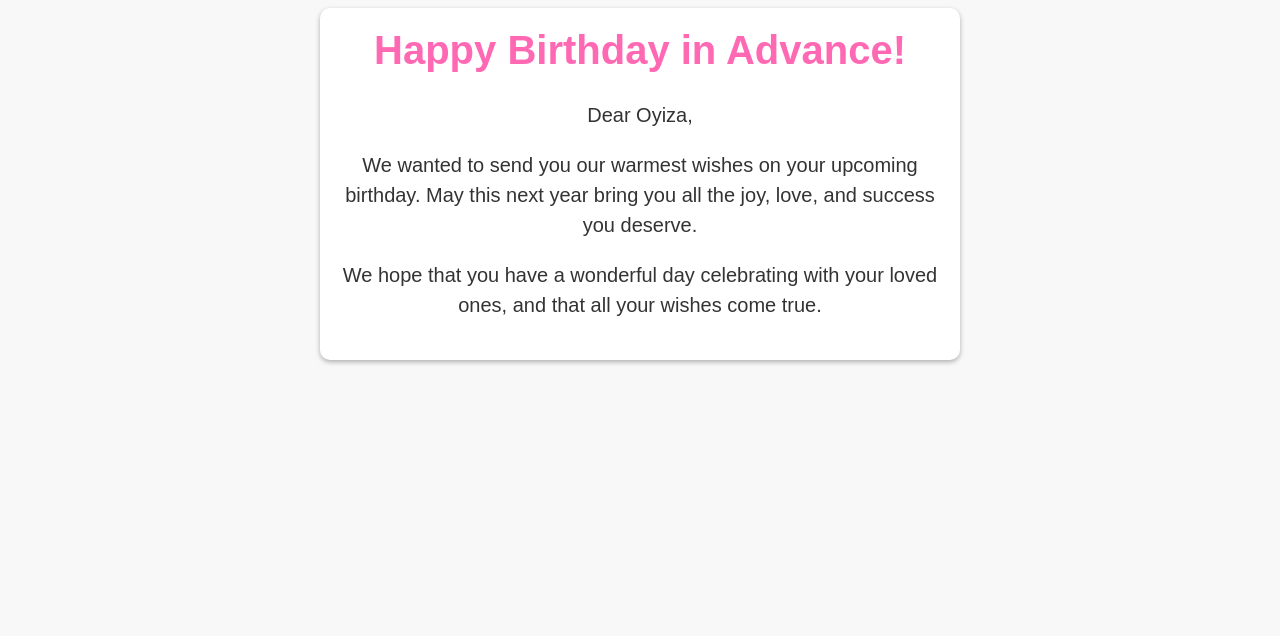
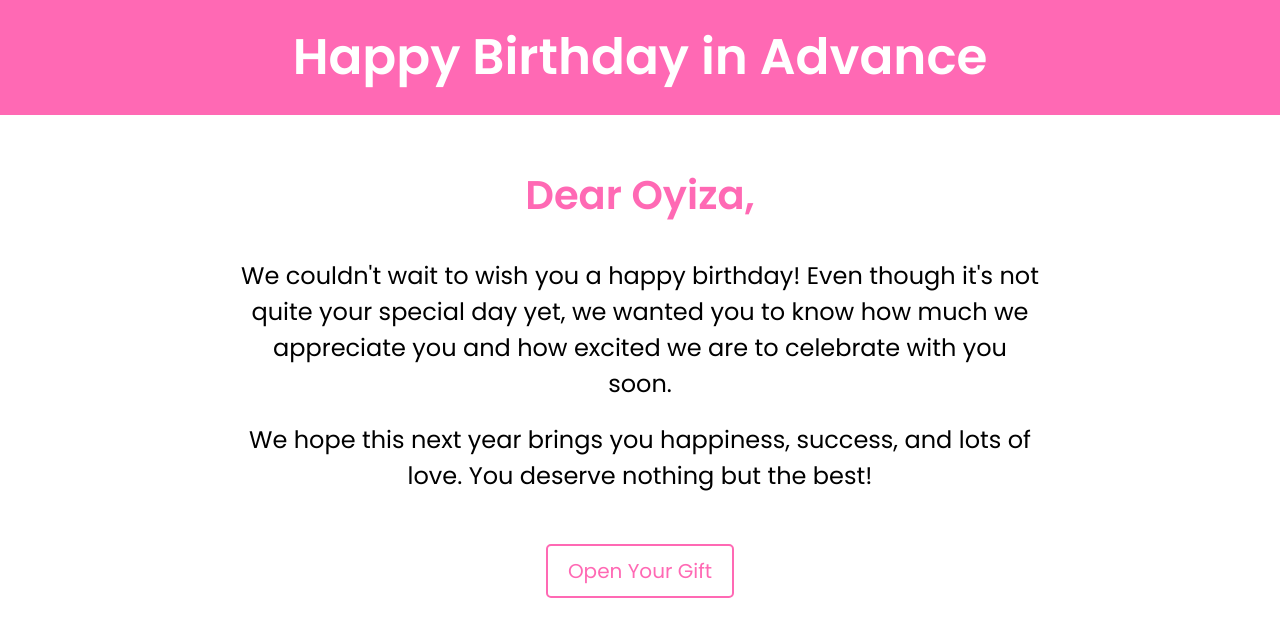
Before and after one commit to lacklux/lacklux.github.io, a plain HTML site: page index.html in a window 1280 px wide. Drawn offline with Linux system fonts and the light colour scheme.

Commit message:
Update index.html

```diff
--- a/index.html
+++ b/index.html
@@ -20,56 +20,71 @@
 </body>
 </html> -->
 <!DOCTYPE html>
-<html lang="en">
+<html>
 <head>
-	<meta charset="UTF-8">
-	<title>Birthday Wishes</title>
+	<meta charset="utf-8">
+	<title>Happy Birthday in Advance</title>
+	<link href="https://fonts.googleapis.com/css?family=Poppins:400,600&display=swap" rel="stylesheet">
 	<style>
 		body {
-			background-color: #f8f8f8;
-			font-family: Arial, sans-serif;
+			margin: 0;
+			padding: 0;
+			font-family: 'Poppins', sans-serif;
 		}
-		.container {
-			max-width: 600px;
-			margin: 0 auto;
+		header {
+			background-color: #ff69b4;
 			padding: 20px;
-			background-color: #fff;
-			border-radius: 10px;
-			box-shadow: 0 2px 5px rgba(0,0,0,0.3);
+			color: #fff;
 			text-align: center;
 		}
 		h1 {
+			font-size: 50px;
+			margin: 0;
+		}
+		.container {
+			max-width: 800px;
+			margin: 0 auto;
+			padding: 50px 20px;
+			text-align: center;
+		}
+		h2 {
+			font-size: 40px;
 			color: #ff69b4;
-			font-size: 40px;
 			margin-top: 0;
 		}
 		p {
-			color: #333;
+			font-size: 24px;
+			line-height: 1.5;
+			margin: 20px 0;
+		}
+		.btn {
+			background-color: #fff;
+			color: #ff69b4;
+			border: 2px solid #ff69b4;
+			padding: 10px 20px;
 			font-size: 20px;
-			line-height: 1.5;
+			border-radius: 5px;
+			text-decoration: none;
+			display: inline-block;
+			transition: all 0.3s ease-in-out;
+			margin-top: 30px;
 		}
-		button {
+		.btn:hover {
 			background-color: #ff69b4;
 			color: #fff;
-			border: none;
-			padding: 10px 20px;
-			border-radius: 5px;
-			font-size: 18px;
 			cursor: pointer;
-			margin-top: 20px;
-		}
-		button:hover {
-			background-color: #e3549d;
 		}
 	</style>
 </head>
 <body>
+	<header>
+		<h1>Happy Birthday in Advance</h1>
+	</header>
 	<div class="container">
-		<h1>Happy Birthday in Advance!</h1>
-		<p>Dear Oyiza,</p>
-		<p>We wanted to send you our warmest wishes on your upcoming birthday. May this next year bring you all the joy, love, and success you deserve.</p>
-		<p>We hope that you have a wonderful day celebrating with your loved ones, and that all your wishes come true.</p>
-
+		<h2>Dear Oyiza,</h2>
+		<p>We couldn't wait to wish you a happy birthday! Even though it's not quite your special day yet, we wanted you to know how much we appreciate you and how excited we are to celebrate with you soon.</p>
+		<p>We hope this next year brings you happiness, success, and lots of love. You deserve nothing but the best!</p>
+		<a href="#" class="btn">Open Your Gift</a>
 	</div>
 </body>
 </html>
```
